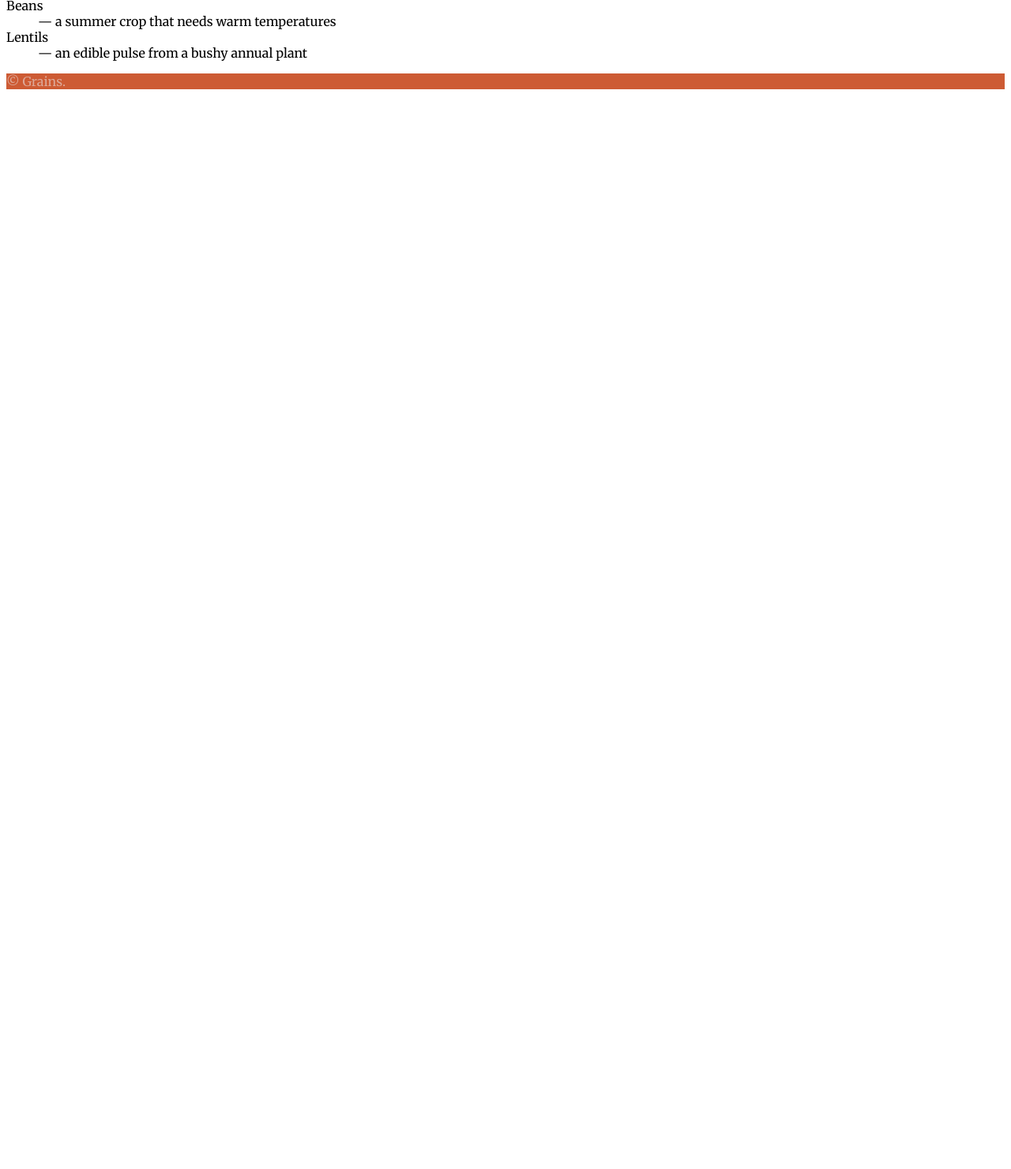
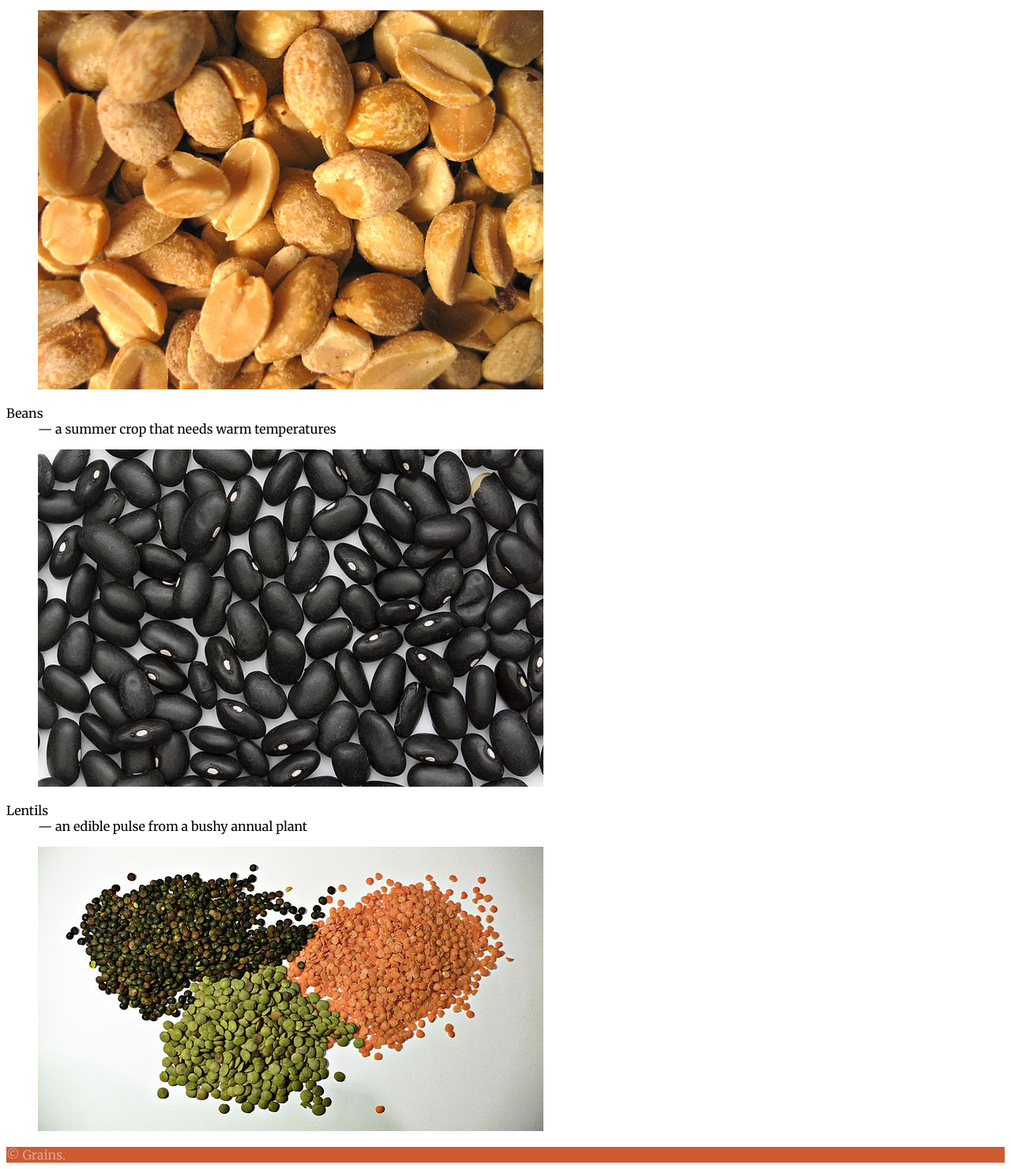
Before and after one commit to paiementstephanie/dsn1674-assignment-5, a plain HTML site: page index.html in a window 1280 px wide. Shown: the part 2925-4405 px from the top of the page at 79% size. Before the commit the page ends 3046 px from the top, so only its background shows below. Drawn offline with Linux system fonts and the light colour scheme.

Commit message:
added images for peanuts, beans and lentils

```diff
--- a/index.html
+++ b/index.html
@@ -59,11 +59,24 @@
 		<dt>Peanuts<dt>
 		<dd> — first cultivated in the valleys of Paraguay</dd>
 
+		<figure>
+			<img src="img/peanuts.jpg" alt="An image of Peanuts">
+		</figure>
+
 		<dt>Beans</dt>
 		<dd> — a summer crop that needs warm temperatures</dd>
 
+		<figure>
+			<img src="img/beans.jpg" alt="An image of Beans">
+		</figure>
+
 		<dt>Lentils</dt>
 		<dd> — an edible pulse from a bushy annual plant</dd>
+
+		<figure>
+			<img src="img/lentils.jpg" alt="An image of Lentils">
+		</figure>
+
 	</dl>
 
 
```
